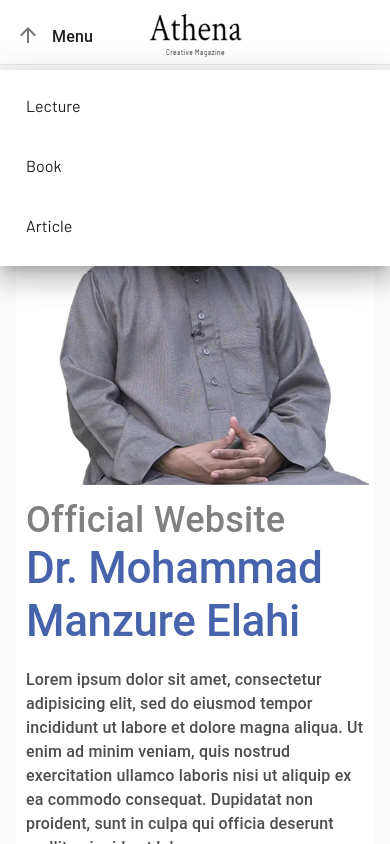
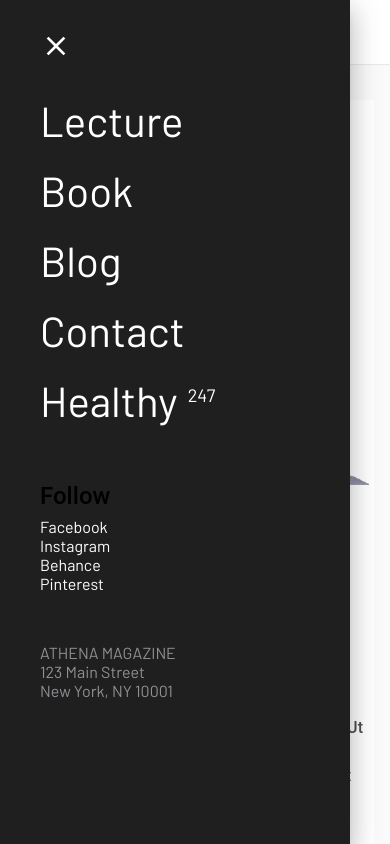
Before and after one commit to dev2-dit/deeni_blog, a Next.js app: page / in a window 390 px wide. Both pictures are taken after a click on the button 30 px from the left and 34 px from the top of the page. Shown: the top 844 px of the page. Built offline with nearby package versions, Linux system fonts and the light colour scheme.

Commit message:
mobile menu item add

```diff
--- a/components/base/appbar.js
+++ b/components/base/appbar.js
@@ -89,11 +89,30 @@ export default function TopAppBar() {
                     <CloseIcon style={{color:'#fff',fontSize:32,cursor:'pointer'}} onClick={()=>setOpenDrawer(!openDrawer)}/>
                     <div className="sidemenu-item">
                         <ul>
-                            <li><Link href="/"><a target="_blank">Blog<sup>235</sup></a></Link></li>
-                            <li><Link href="/"><a target="_blank">Lifestyle<sup>186</sup></a></Link></li>
-                            <li><Link href="/"><a target="_blank">Inspiration<sup>98</sup></a></Link></li>
+
+                            <li>
+                                <Link href="/lectures">
+                                    <a >Lecture</a>
+                                </Link>
+                            </li>
+                            <li>
+
+                                <Link href="/books">
+                                    <a>Book</a>
+                                </Link>
+
+                            </li>
+                            <li>
+                                <Link href="/articles">
+                                    <a>
+                                        Blog
+                                    </a>
+                                </Link>
+                            </li>
+
+                            <li><Link href="/contact"><a>Contact</a></Link></li>
+
                             <li><Link href="/"><a target="_blank">Healthy<sup>247</sup></a></Link></li>
-                            <li><Link href="/contact"><a>Contact</a></Link></li>
                         </ul>
                     </div>
 
@@ -103,13 +122,11 @@ export default function TopAppBar() {
                             <li><a href="#" target="_blank">Facebook</a></li>
                             <li><a href="#" target="_blank">Instagram</a></li>
                             <li><a href="#" target="_blank">Behance</a></li>
-                            <li><a href="#" target="_blank">Pinterest</a></li>
                         </ul>
                     </div>
 
                     <div className="sidemenu-share">
                         <ul>
-                            <li><a href="#" className="text-muted">ATHENA MAGAZINE</a></li>
                             <li><a href="#" className="text-muted">123 Main Street</a></li>
                             <li><a href="#" className="text-muted">New York, NY 10001</a></li>
                         </ul>
--- a/components/base/navbar.js
+++ b/components/base/navbar.js
@@ -15,6 +15,7 @@ import AppBar from "@material-ui/core/AppBar";
 import {Grid} from "@material-ui/core";
 import ArrowUpwardIcon from '@material-ui/icons/ArrowUpward';
 import Image from "next/image";
+import CloseIcon from "@material-ui/icons/Close";
 
 
 
@@ -69,27 +70,58 @@ export default function Navbar() {
 
                 </Container>
         </AppBar>
-            <div className='mobilemenuitems'>
-            <Drawer anchor='top' open={openDrawer} onClose={()=>setOpenDrawer(false)} className={classes.root}>
-                    <List>
-                        <ListItem button>
+            <Drawer anchor='left' open={openDrawer} onClose={()=>setOpenDrawer(false)} >
+                <div className='leftsidebar'>
+                    <CloseIcon style={{color:'#fff',fontSize:32,cursor:'pointer'}} onClick={()=>setOpenDrawer(!openDrawer)}/>
+                    <div className="sidemenu-item">
+                        <ul>
+
+                            <li>
                                 <Link href="/lectures">
-                                <a className="menu-items">Lecture</a>
+                                    <a >Lecture</a>
                                 </Link>
-                        </ListItem>
-                        <ListItem button>
+                            </li>
+                            <li>
+
                                 <Link href="/books">
-                                <a className="menu-items">Book</a>
+                                    <a>Book</a>
                                 </Link>
-                        </ListItem>
-                        <ListItem button>
+
+                            </li>
+                            <li>
                                 <Link href="/articles">
-                                <a className="menu-items">Article</a>
+                                    <a>
+                                        Blog
+                                    </a>
                                 </Link>
-                        </ListItem>
-                    </List>
+                            </li>
+
+                            <li><Link href="/contact"><a>Contact</a></Link></li>
+
+                            <li><Link href="/"><a target="_blank">Healthy<sup>247</sup></a></Link></li>
+                        </ul>
+                    </div>
+
+                    <div className="sidemenu-share">
+                        <Typography variant='h5' className='text-white'>Follow</Typography>
+                        <ul>
+                            <li><a href="#" target="_blank">Facebook</a></li>
+                            <li><a href="#" target="_blank">Instagram</a></li>
+                            <li><a href="#" target="_blank">Behance</a></li>
+                            <li><a href="#" target="_blank">Pinterest</a></li>
+                        </ul>
+                    </div>
+
+                    <div className="sidemenu-share">
+                        <ul>
+                            <li><a href="#" className="text-muted">ATHENA MAGAZINE</a></li>
+                            <li><a href="#" className="text-muted">123 Main Street</a></li>
+                            <li><a href="#" className="text-muted">New York, NY 10001</a></li>
+                        </ul>
+                    </div>
+
+                </div>
             </Drawer>
-            </div>
 
         </>
     )
--- a/components/shared/lecture/category_sidebar.js
+++ b/components/shared/lecture/category_sidebar.js
@@ -53,6 +53,7 @@ export default function Categorysidebar(props){
                         keepMounted
                         open={Boolean(anchorEl)}
                         onClose={handleClose}
+                       className={styles.menuitem}
                     >
 
                         { category.map((c,i) =>
@@ -71,7 +72,7 @@ export default function Categorysidebar(props){
 
                 :
             <div className={styles.categorySidebar}>
-            <Typography variant="h5" >
+            <Typography variant="h5" style={{marginLeft:'-17px'}} >
                 Lecture Categories
             </Typography>
             <ul>
--- a/pages/lectures/index.js
+++ b/pages/lectures/index.js
@@ -63,7 +63,7 @@ export default function Lectures({ lectures,lecturecategories }) {
                         </Grid>
                         <Grid item xs={12} md={9}>
                             <Typography variant="h4" style={{padding:'10px 0px 10px 15px'}}>
-                                {state.filter ? state.filter : "Video Categories" }
+                                {state.filter ? state.filter : "All Categories" }
                             </Typography>
                             <Grid container spacing={0}>
                                 <Alllecturelist lecturelist={state.lectures}/>
--- a/styles/globals.css
+++ b/styles/globals.css
@@ -107,6 +107,12 @@ li{list-style:none}
 
 .MuiMenu-paper{
   margin-top: 70px !important;
+}
+
+.MuiPopover-paper{
+  min-width: 100% !important;
+  left: 0px !important;
+  margin-top: 100px !important;
 }
 
 
```
Also changed, not shown: styles/Lecture.module.css (+9 -3 lines), 1 other file (tests, documents, lock files or other folders). Lines whose indentation alone changed are shown as unchanged.
